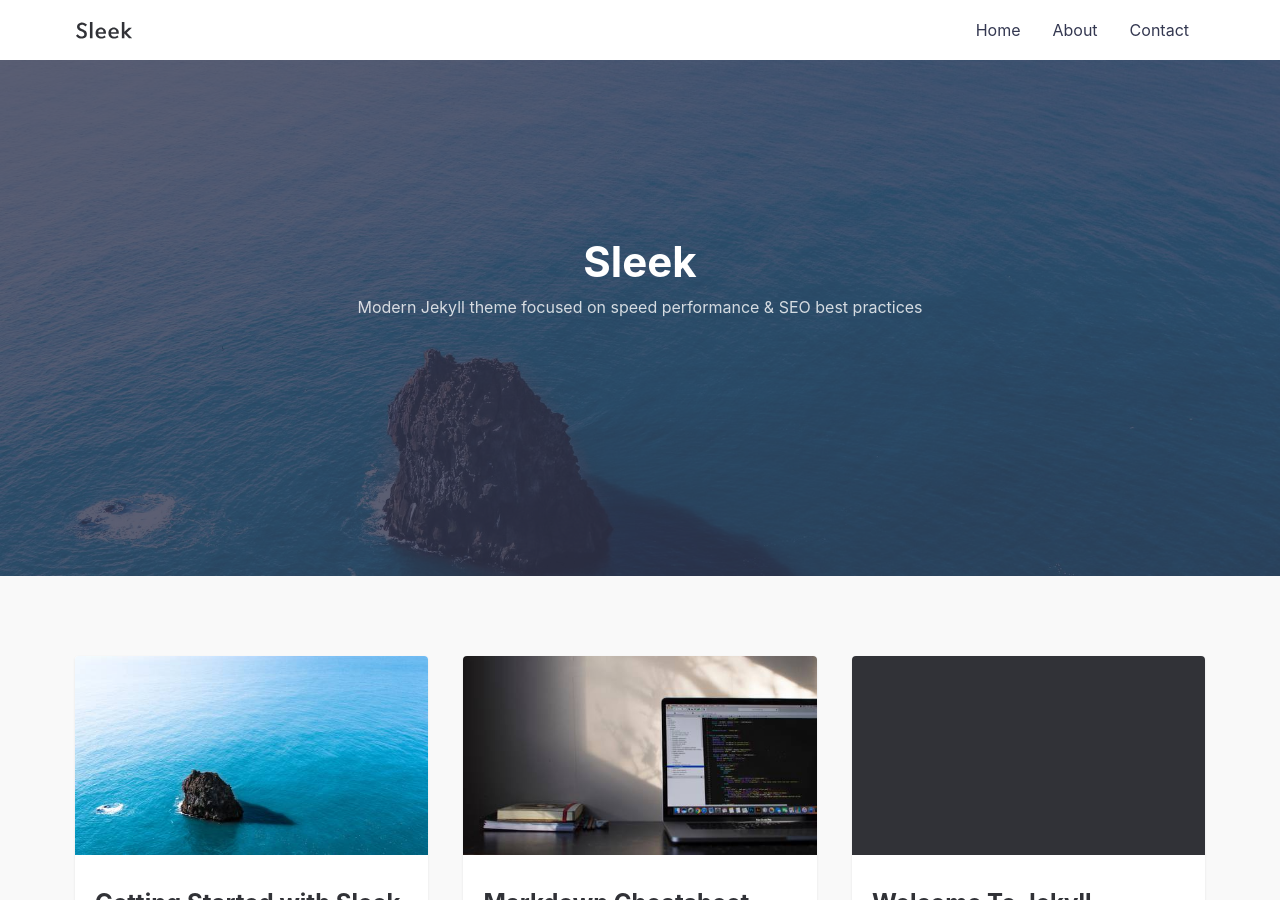
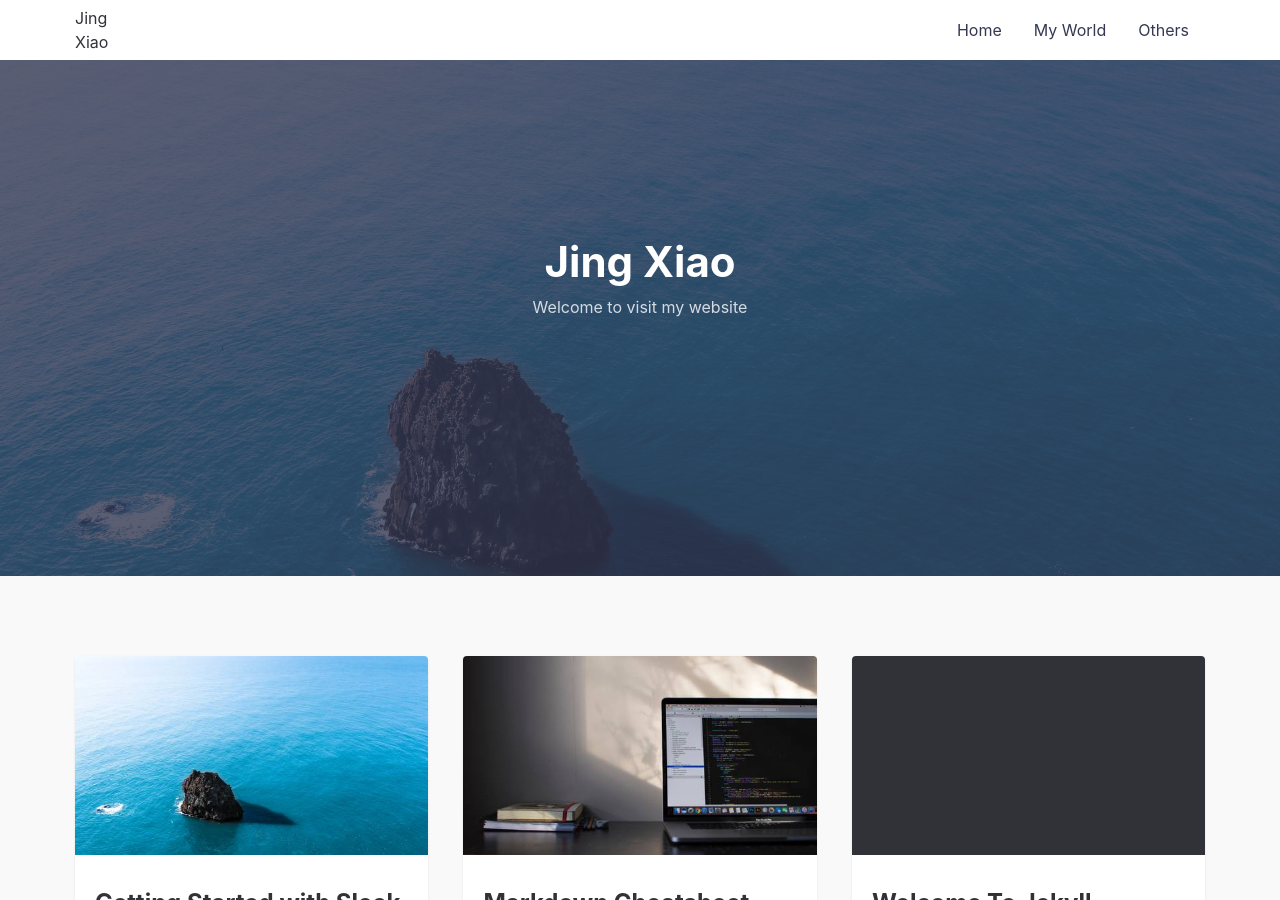
Before and after one commit to iamxiaoxiao/iamxiaoxiao.github.io, a Jekyll site: the page built from index.md, in a window 1280 px wide and 900 px high. Built offline with Jekyll 4.4.1, drawn with Linux system fonts in a browser that asks for light colours.

Commit message:
change to Jing Xiao

```diff
--- a/_includes/header.html
+++ b/_includes/header.html
@@ -1,17 +1,17 @@
-<header class="header" itemscope itemtype="http://schema.org/SiteNavigationElement" aria-label="Main navigation">
+<header class="header" itemscope itemtype="" aria-label="Main navigation">
   <div class="container">
     <div class="header__inner">
       <a class="header__logo" href="{{ '/' | relative_url }}">
         <div class="header__logo--container">
-          {% include logo.svg %}
+          Jing Xiao
         </div>
       </a>
       <nav class="header__links">
         <div class="container header__links-wrapper">
           <a class="header__link" href="{{ '/' | relative_url }}" itemprop="url"><span itemprop="name">Home</span></a>
-          <a class="header__link" href="{{ '/about' | relative_url }}" itemprop="url"><span itemprop="name">About</span></a>
+          <a class="header__link" href="{{ '/about' | relative_url }}" itemprop="url"><span itemprop="name">My World</span></a>
           <a class="header__link" href="{{ '/contact' | relative_url }}" itemprop="url">
-            <span itemprop="name">Contact</span>
+            <span itemprop="name">Others</span>
           </a>
         </div>
       </nav>
--- a/_layouts/default.html
+++ b/_layouts/default.html
@@ -20,8 +20,8 @@ layout: compress
 
     <div class="hero lazyload" data-bg="{{site.url}}/assets/img/posts/sleek_lg.jpg">
       <div class="hero__wrap">
-        <h1 class="hero__title">Sleek</h1>
-        <p class="hero__meta">Modern Jekyll theme focused on speed performance & SEO best practices</p>
+        <h1 class="hero__title">Jing Xiao</h1>
+        <p class="hero__meta">Welcome to visit my website</p>
       </div>
     </div>
 
```
